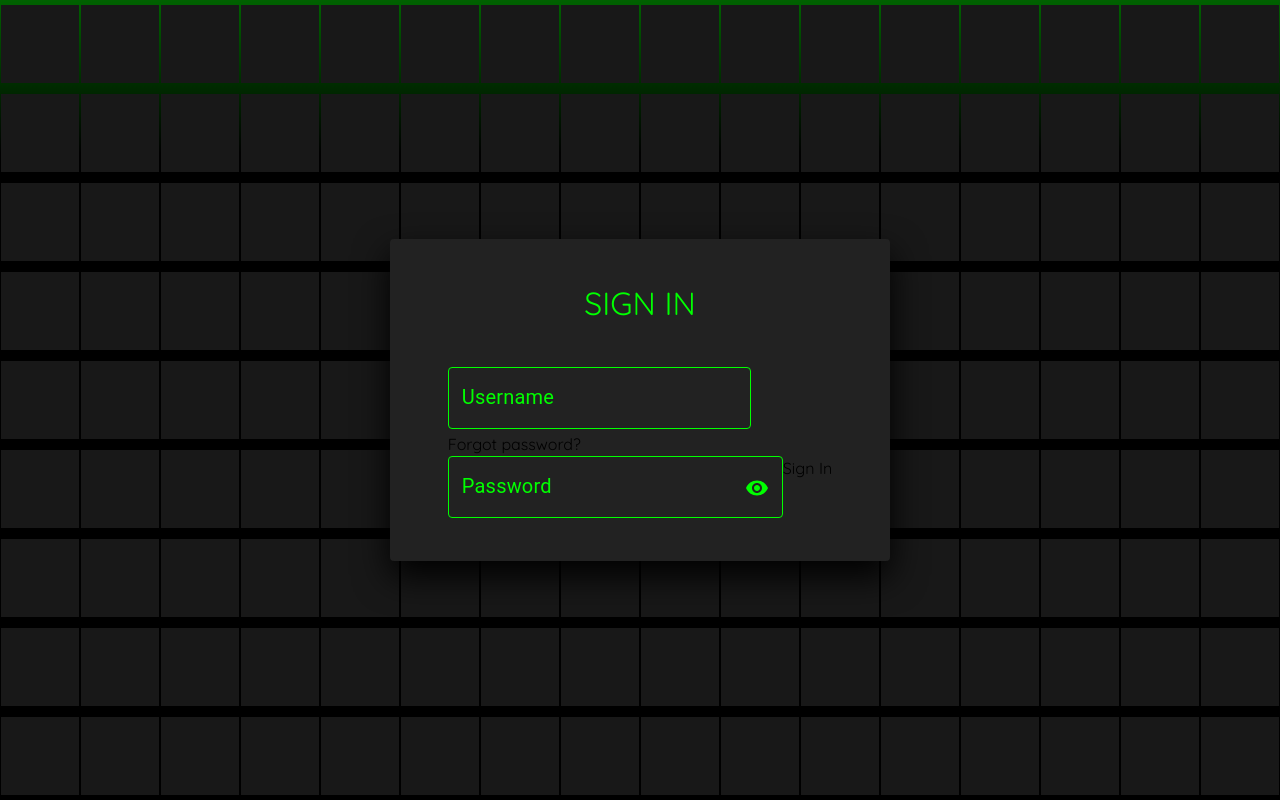
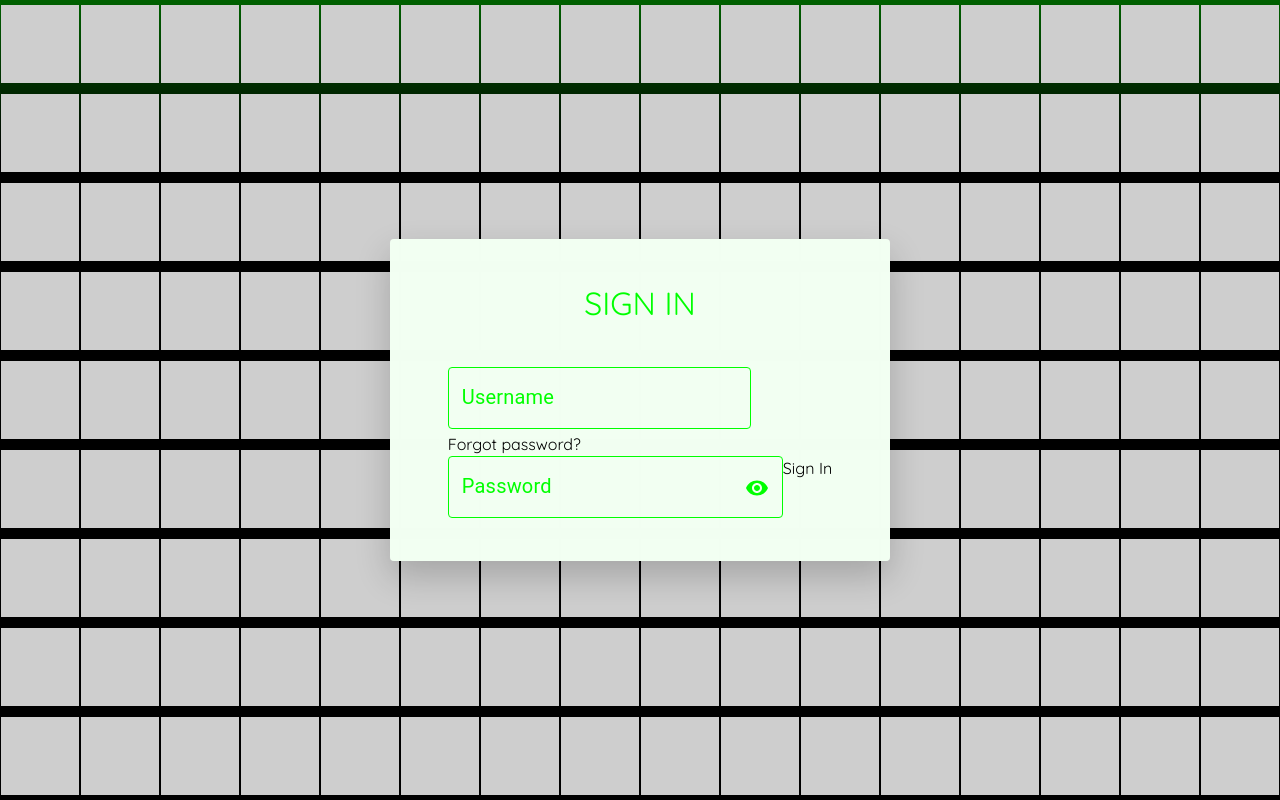
Before and after one commit to arslon1234/arava-admin, a React (Vite) app: page / in a window 1280 px wide. Built offline with nearby package versions, Linux system fonts and the light colour scheme; no server answers.

Commit message:
problem lognin page

```diff
--- a/src/pages/signin/index.tsx
+++ b/src/pages/signin/index.tsx
@@ -92,7 +92,7 @@ function Index() {
                         type="text"
                         name="username"
                         error={touched.username && !!errors.username}
-                        className="w-full mb-1 outline-none"
+                        className="w-full mb-1 outline-none bg-transparent"
                         helperText={
                           <ErrorMessage
                             name="username"
--- a/src/pages/signin/style.scss
+++ b/src/pages/signin/style.scss
@@ -52,7 +52,7 @@
   display: block;
   width: calc(6.25vw - 2px);
   height: calc(6.25vw - 2px);
-  background: #181818;
+  background: #cecece;
   z-index: 2;
   transition: 1.5s;
 }
@@ -66,14 +66,14 @@
 {
   position: absolute;
   width: 500px;
-  background: #222;
+  background: rgba(242, 255, 242, 0.995);
   z-index: 1000;
   display: flex;
   justify-content: center;
   align-items: center;
   padding: 40px;
   border-radius: 4px;
-  box-shadow: 0 15px 35px rgba(0,0,0,9);
+  box-shadow: 0 15px 35px rgba(0,0,0,0.2);
 }
 .parent-signin .signin .content
 {
```
